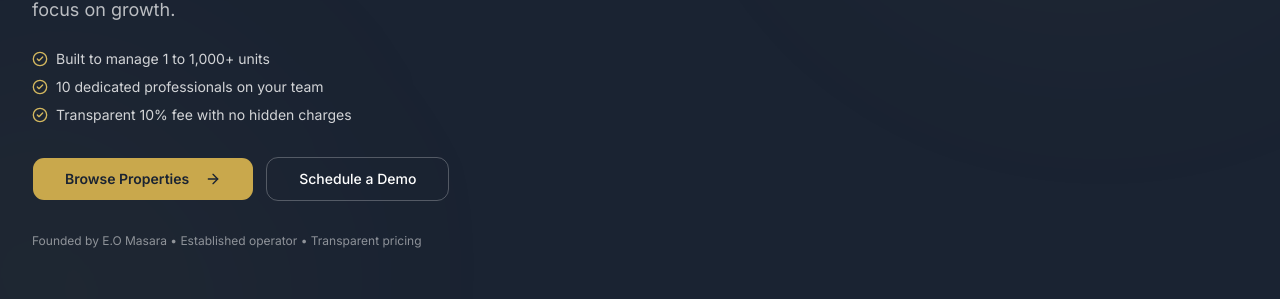
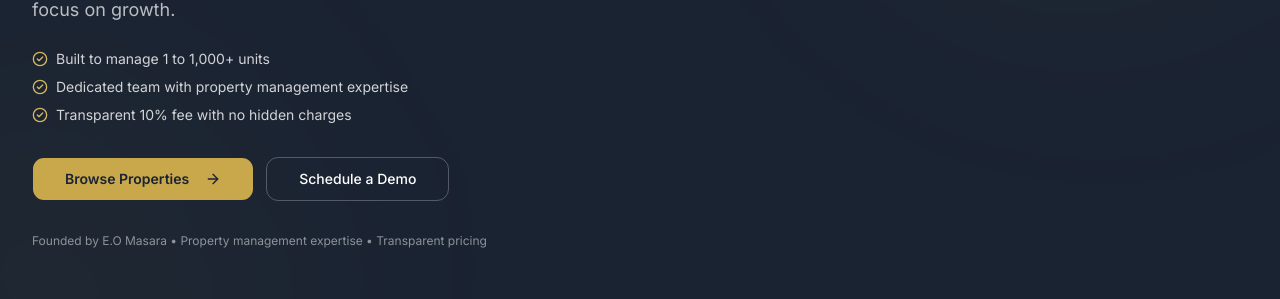
Before and after one commit to mungasteve/emalink-rental-management, a Next.js app: page / in a window 1280 px wide. Shown: the part 480-779 px from the top of the page. Built offline with nearby package versions, Linux system fonts and the light colour scheme; no server answers.

Commit message:
Fix credibility and UX issues: add scroll margin to services section, remove generic closing copy, update hero claims to be precise

```diff
--- a/src/app/page.tsx
+++ b/src/app/page.tsx
@@ -1,7 +1,6 @@
 import { Hero } from "@/components/home/hero";
 import { Services } from "@/components/home/services";
 import { WhyChooseUs } from "@/components/home/why-choose-us";
-import { Testimonials } from "@/components/home/testimonials";
 import { ContactCTA } from "@/components/home/contact-cta";
 
 export default function Home() {
@@ -10,7 +9,6 @@ export default function Home() {
       <Hero />
       <Services />
       <WhyChooseUs />
-      <Testimonials />
       <ContactCTA />
     </>
   );
--- a/src/components/home/hero.tsx
+++ b/src/components/home/hero.tsx
@@ -75,7 +75,7 @@ export function Hero() {
             </div>
             <div className="flex items-center gap-2">
               <CheckCircle2 className="h-4 w-4 text-gold-400 flex-shrink-0" />
-              <span className="text-white/80 text-sm">10 dedicated professionals on your team</span>
+              <span className="text-white/80 text-sm">Dedicated team with property management expertise</span>
             </div>
             <div className="flex items-center gap-2">
               <CheckCircle2 className="h-4 w-4 text-gold-400 flex-shrink-0" />
@@ -112,7 +112,7 @@ export function Hero() {
             variants={itemVariants}
             className="text-xs text-white/50 mt-8"
           >
-            Founded by E.O Masara • Established operator • Transparent pricing
+            Founded by E.O Masara • Property management expertise • Transparent pricing
           </motion.p>
         </motion.div>
       </div>
--- a/src/components/home/services.tsx
+++ b/src/components/home/services.tsx
@@ -112,7 +112,7 @@ export function Services() {
   };
 
   return (
-    <section className="section-padding bg-gradient-to-b from-white to-cream-50">
+    <section className="section-padding bg-gradient-to-b from-white to-cream-50 scroll-mt-24">
       <div className="mx-auto max-w-7xl px-4 sm:px-6 lg:px-8">
         {/* Section Header */}
         <motion.div
@@ -141,13 +141,13 @@ export function Services() {
           initial="hidden"
           whileInView="visible"
           viewport={{ once: true, margin: "-100px" }}
-          className="grid sm:grid-cols-2 lg:grid-cols-3 gap-6 sm:gap-8 auto-rows-max"
+          className="grid sm:grid-cols-2 lg:grid-cols-3 gap-6 sm:gap-8"
         >
           {services.map((service, index) => (
             <motion.div
               key={service.title}
               variants={itemVariants}
-              className="group bg-white rounded-2xl elevation-card hover:elevation-card-hover transition-all duration-300 ease-out border border-cream-200 hover:border-gold-500/30 overflow-hidden flex flex-col"
+              className="group bg-white rounded-2xl elevation-card hover:elevation-card-hover transition-all duration-300 ease-out border border-cream-200 hover:border-gold-500/30 overflow-hidden flex flex-col h-full"
             >
               <button
                 onClick={() =>
--- a/src/components/home/testimonials.tsx
+++ b/src/components/home/testimonials.tsx
@@ -8,7 +8,7 @@ const trustSignals = [
   {
     icon: ShieldCheck,
     title: "Established Operator",
-    desc: "Founded by E.O Masara with 10 dedicated professionals ready to manage your properties.",
+    desc: "Founded by E.O Masara with property management expertise and a commitment to transparency.",
   },
   {
     icon: Zap,
--- a/src/components/home/why-choose-us.tsx
+++ b/src/components/home/why-choose-us.tsx
@@ -92,7 +92,7 @@ export function WhyChooseUs() {
               transition={{ duration: 0.6, delay: 0.3 }}
               className="text-white/70 text-lg leading-relaxed pt-4 border-t border-white/10"
             >
-              At Emalink, we believe property management should be simple, transparent, and professional. You shouldn't have to choose between managing your properties yourself or trusting someone who disappears. We're here to prove there's a better way — one where you get dedicated attention, complete transparency, and peace of mind knowing your properties are in capable hands.
+              Ready to move forward? Schedule a demo to see how Emalink works in practice.
             </motion.p>
           </div>
         </motion.div>
```
